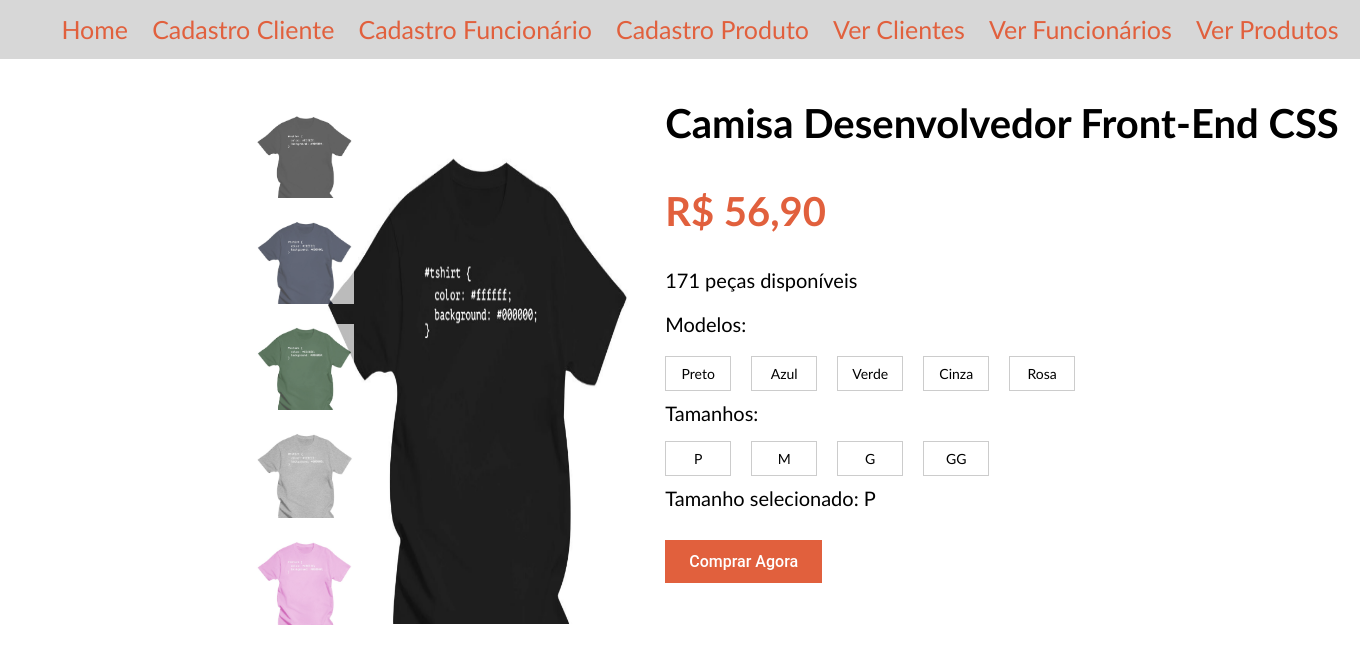
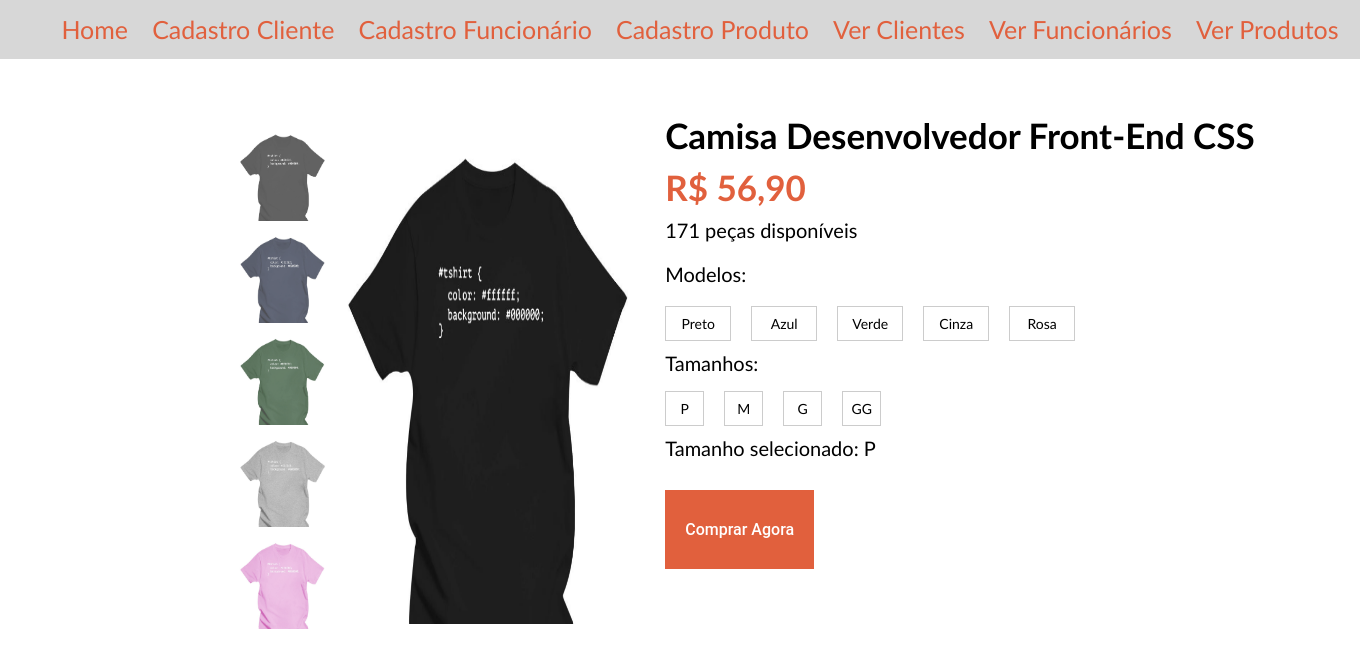
Before and after one commit to joaoppiress/xhopii, a PHP site: page /ver_produto.html in a window 1360 px wide. Shown: the part 81-749 px from the top of the page. Run offline with PHP 8.4, Linux system fonts and the light colour scheme.

Commit message:
ver_produto completo

```diff
--- a/style.css
+++ b/style.css
@@ -55,9 +55,10 @@ header .cabecalho-menu a{
 }
 
 .container {
-  display: flex;           /* Ativa o Flexbox */
-  flex-direction: row;     /* Padrão: coloca os itens em linha (um ao lado do outro) */
-  gap: 20px;              /* Espaçamento entre as sections (opcional) */
+  display: flex;
+  flex-wrap: wrap;
+  flex-direction: row;
+  gap: 20px;
 }
 .conteudo{
 
@@ -79,15 +80,40 @@ header .cabecalho-menu a{
     flex-direction: column;
     justify-content: center;
     align-items: flex-start;
-    margin-top: 200px;
-    margin-left: 10%;
+    margin-top: 215px;
+    margin-left: 8%;
 }
 .conteudo .conteudo-imagens img{
-    width: 100px;
-    height: 120px;
-    margin: 10px;
+    width: 90px;
+    height: 90px;
+    margin: 0px;
    filter: opacity(0.7);
 }
+
+/* 1. Esconde a bolinha do rádio original */
+.btn-camisa input[type="radio"] {
+    display: none;
+}
+
+/* 2. Container da miniatura (Label) */
+.btn-camisa {
+    display: block;
+    cursor: pointer;
+    border: 2px solid transparent; /* Borda invisível para não "pular" quando selecionar */
+    margin-bottom: 5px;
+    transition: all 0.2s;
+}
+
+/* 3. Quando o rádio estiver marcado, aplica a borda na Label (igual aos modelos) */
+.btn-camisa:has(input:checked) {
+    border-color: rgb(225, 96, 61);
+}
+
+/* 4. Aumenta a opacidade da imagem quando selecionada */
+.btn-camisa:has(input:checked) img {
+    filter: opacity(1);
+}
+
 .conteudo .conteudo-imagem{
     width: 440px;
     height: 485px;
@@ -96,7 +122,7 @@ header .cabecalho-menu a{
     flex-direction: row;
     justify-content: flex-start;
     align-items: flex-start;
-    margin-left: 30px;
+    margin-left: 60px;
 }
 
 .conteudo .conteudo-imagem img{
@@ -106,7 +132,7 @@ header .cabecalho-menu a{
 
 .especificacao{
     width: 100px;
-    height: 300px;
+    /*height: 300px;*/
     background-color: rgb(255, 255, 255);
     display: flex;
     flex-direction: column;
@@ -117,7 +143,7 @@ header .cabecalho-menu a{
 
 .especificacao .especificacao-sobre{
     width: 700px;
-    height: 485px;
+    height: auto;
     background-color: rgb(255, 255, 255);
     display: flex;
     flex-direction: column;
@@ -130,13 +156,13 @@ header .cabecalho-menu a{
 
 .especificacao .especificacao-sobre h1{
 
-    font-size: 40px;
-    margin-top: 20px;
+    font-size: 35px;
+    margin-bottom: 10px;
 }
 .especificacao .especificacao-sobre h2{
-    font-size: 40px;
+    font-size: 35px;
     color: rgb(225, 96, 61);
-    margin-top: 0;
+    margin:0 0 10px 0;
 }
 .especificacao .especificacao-sobre #p1{
     font-size: 20px;
@@ -220,12 +246,12 @@ header .cabecalho-menu a{
     display: flex;
     align-items: center;
     justify-content: center;
-    padding: 8px 2px;
+    padding: 8px 1px ;
     border: 1px solid #ccc;
     cursor: pointer;
     font-size: 14px;
     background-color: #fff;
-    min-width: 60px;
+    min-width: 35px;
     transition: all 0.2s;
 }
 
@@ -269,7 +295,7 @@ header .cabecalho-menu a{
         font-family: 'Roboto', sans-serif; /* Ou sans-serif padrão */
 
         /* Espaçamento e Tamanho */
-        padding: 12px 24px;
+        padding: 30px 20px;
         min-width: 100px;
         cursor: pointer;
 
--- a/ver_produto.html
+++ b/ver_produto.html
@@ -30,11 +30,26 @@
  <div class="container">
     <section class="conteudo">
         <section class="conteudo-imagens">
-          <img src="img/produto1.png">
-            <img src="img/produto2.png">
-            <img src="img/produto3.png">
-            <img src="img/produto4.png">
-             <img src="img/produto5.png">
+            <label class="btn-camisa">
+                <input type="radio" name="camisa" value="preto">
+                <img src="img/produto1.png">
+            </label>
+            <label class="btn-camisa">
+                <input type="radio" name="camisa" value="preto">
+                <img src="img/produto2.png">
+            </label>
+            <label class="btn-camisa">
+                <input type="radio" name="camisa" value="preto">
+                <img src="img/produto3.png">
+            </label>
+            <label class="btn-camisa">
+                <input type="radio" name="camisa" value="preto">
+                <img src="img/produto4.png">
+            </label>
+            <label class="btn-camisa">
+                <input type="radio" name="camisa" value="preto">
+                <img src="img/produto5.png">
+            </label>
         </section>
             <section class="conteudo-imagem">
                 <img src="img/produto1.png">
```
